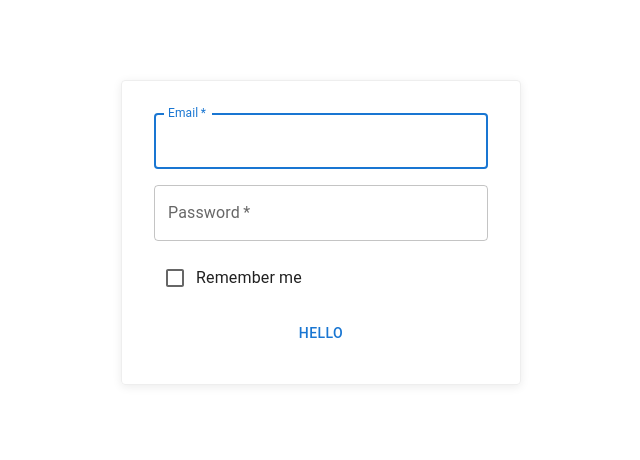
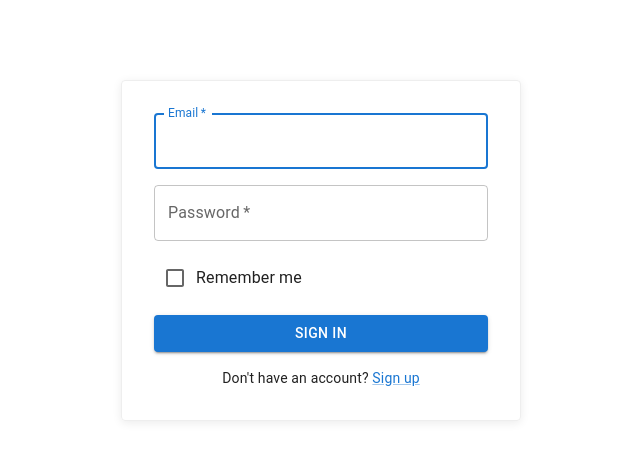
Before and after one commit to React-in-Thai/learn-material-ui-v6, a React (Vite) app: page / in a window 1280 px wide. Shown: the top 460 px of the page, without its empty margins (319-959 px from the left). Built offline with nearby package versions, Linux system fonts and the light colour scheme.

Commit message:
lesson 8 solution

```diff
--- a/src/App.tsx
+++ b/src/App.tsx
@@ -5,6 +5,8 @@ import Stack from "@mui/material/Stack";
 import Box from "@mui/material/Box";
 import FormControlLabel from "@mui/material/FormControlLabel";
 import Checkbox from "@mui/material/Checkbox";
+import Typography from "@mui/material/Typography";
+import Link from "@mui/material/Link";
 
 function App() {
   return (
@@ -52,7 +54,21 @@ function App() {
             "& .MuiFormControlLabel-label": { userSelect: "none" },
           }}
         />
-        <Button>Hello</Button>
+        <Button type="submit" variant="contained">
+          Sign in
+        </Button>
+        <Typography
+          component="div"
+          variant="body2"
+          sx={{ textAlign: "center" }}
+        >
+          Don&apos;t have an account?{" "}
+          <span>
+            <Link href="#" variant="body2">
+              Sign up
+            </Link>
+          </span>
+        </Typography>
       </Stack>
     </Box>
   );
```
